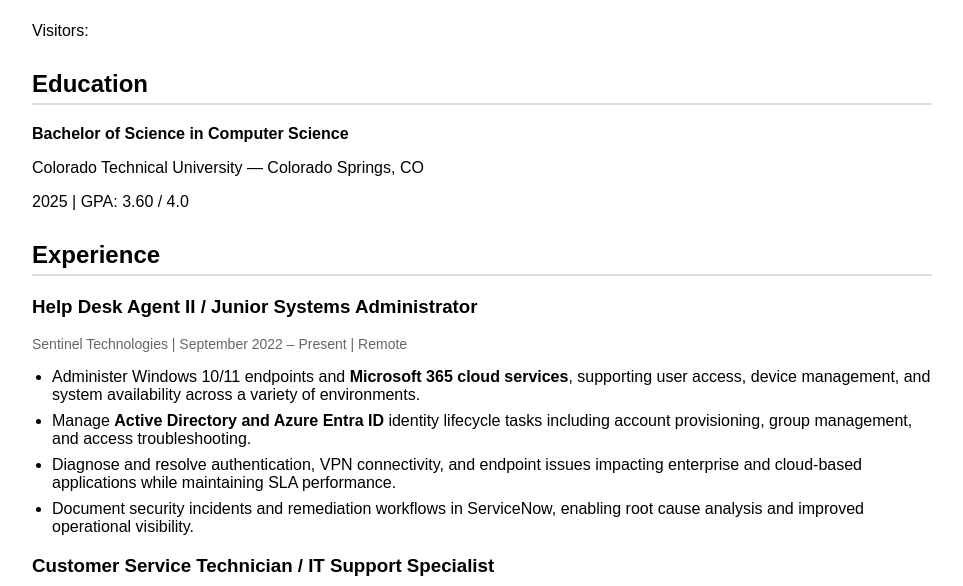
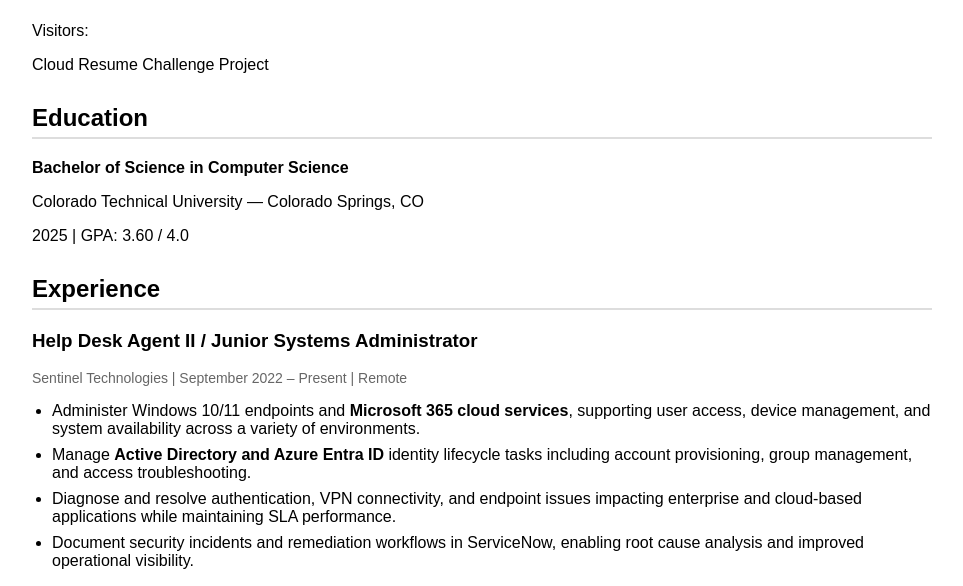
Before and after one commit to The-Efren/cloud-resume, a plain HTML site: page index.html in a window 1280 px wide. Shown: the part 203-789 px from the top of the page, without its empty margins (158-1121 px from the left). Drawn offline with Linux system fonts and the light colour scheme; a script that the page names is missing.

Commit message:
Update index.html

```diff
--- a/index.html
+++ b/index.html
@@ -21,6 +21,7 @@
 <a href="https://www.linkedin.com/in/efren-martinez-it">LinkedIn</a>
 
 <p>Visitors: <span id="visitor-count"></span></p>
+<p>Cloud Resume Challenge Project</p>
 </p>
 
 <h2>Education</h2>
```
